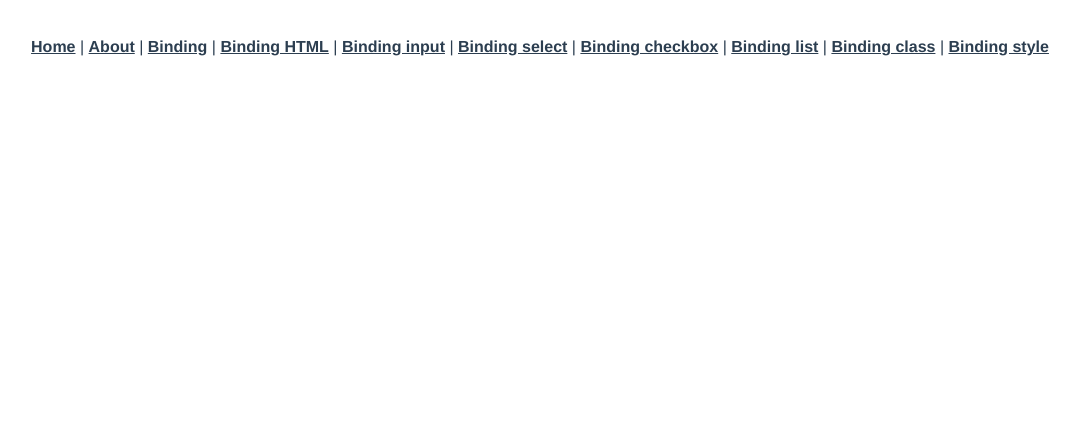
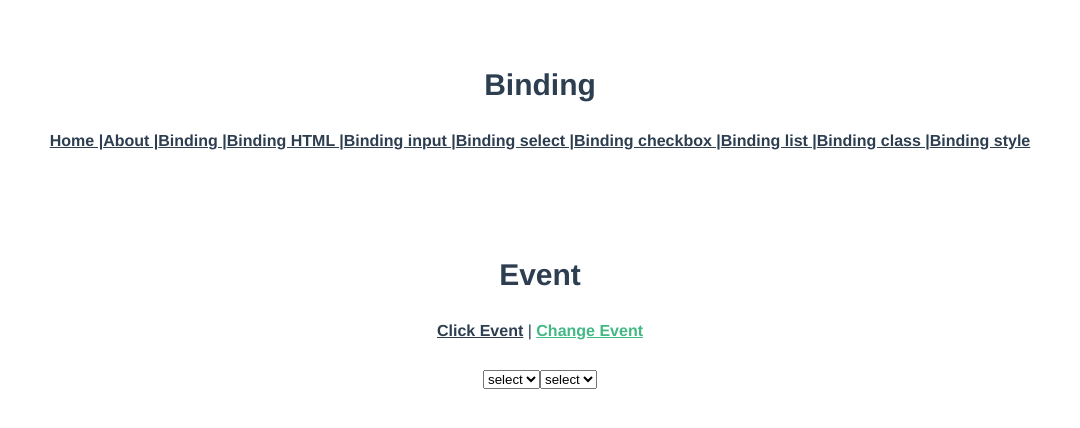
Before and after one commit to Blossssom/vue-study, a Vue app in the folder study-project02/: page /event/change in a window 1280 px wide. Shown: the top 428 px of the page, without its empty margins (100-1180 px from the left). Built offline with nearby package versions, Linux system fonts and the light colour scheme.

Commit message:
[ADD] add event study

```diff
--- a/study-project02/src/App.vue
+++ b/study-project02/src/App.vue
@@ -1,18 +1,43 @@
 <template>
   <nav>
-    <router-link to="/">Home</router-link> |
-    <router-link to="/about">About</router-link> |
-    <router-link to="/databinding/string">Binding</router-link> |
-    <router-link to="/databinding/html">Binding HTML</router-link> |
-    <router-link to="/databinding/input">Binding input</router-link> |
-    <router-link to="/databinding/select">Binding select</router-link> |
-    <router-link to="/databinding/checkbox">Binding checkbox</router-link> |
-    <router-link to="/databinding/list">Binding list</router-link> |
-    <router-link to="/databinding/class">Binding class</router-link> |
-    <router-link to="/databinding/style">Binding style</router-link>
+    <p class="section-name">Binding</p>
+    <router-link
+      v-for="(route, idx) in routerList"
+      :key="route.id"
+      :to="route.to"
+      >{{ route.title }} {{ idx !== routerList.length - 1 ? '|' : '' }}
+    </router-link>
+  </nav>
+  <br />
+  <nav>
+    <p class="section-name">Event</p>
+    <router-link to="/event/click">Click Event</router-link> |
+    <router-link to="/event/change">Change Event</router-link>
   </nav>
   <router-view />
 </template>
+
+<script>
+export default {
+  data() {
+    return {
+      routerList: [
+        { id: 1, to: '/', title: 'Home' },
+        { id: 2, to: '/about', title: 'About' },
+        { id: 3, to: '/databinding/string', title: 'Binding' },
+        { id: 4, to: '/databinding/html', title: 'Binding HTML' },
+        { id: 5, to: '/databinding/input', title: 'Binding input' },
+        { id: 6, to: '/databinding/select', title: 'Binding select' },
+        { id: 7, to: '/databinding/checkbox', title: 'Binding checkbox' },
+        { id: 8, to: '/databinding/list', title: 'Binding list' },
+        { id: 9, to: '/databinding/class', title: 'Binding class' },
+        { id: 10, to: '/databinding/style', title: 'Binding style' }
+      ]
+    }
+  },
+  setup() {}
+}
+</script>
 
 <style>
 #app {
@@ -35,4 +60,9 @@ nav a {
 nav a.router-link-exact-active {
   color: #42b983;
 }
+
+.section-name {
+  font-size: 30px;
+  font-weight: bold;
+}
 </style>
--- a/study-project02/src/router/index.js
+++ b/study-project02/src/router/index.js
@@ -79,6 +79,16 @@ const routes = [
       import(
         /* webpackChunkName: "binding" */ '../views/1_databinding/DataBindingStyleView.vue'
       )
+  },
+  {
+    path: '/event/click',
+    name: 'eventClick',
+    component: () => import(/* webpackChunkName: "event" */ '../views/2_event/EventClickView.vue')
+  },
+  {
+    path: '/event/change',
+    name: 'eventChange',
+    component: () => import(/* webpackChunkName: "event" */ '../views/2_event/EventChangeView.vue')
   }
 ]
 
--- a/study-project02/src/views/1_databinding/DataBindingInputView.vue
+++ b/study-project02/src/views/1_databinding/DataBindingInputView.vue
@@ -11,11 +11,12 @@
     <img :src="imgSrc" alt="sparkle img"> -->
     <br />
 
-    <input type="text" v-model="disabledText">
+    <input type="text" v-model="disabledText" />
     <button :disabled="disabledText === ''">search</button>
   </div>
 </template>
 <script>
+import { onMounted } from '@vue/runtime-core'
 export default {
   name: 'bindingInput',
   components: {},
@@ -25,14 +26,17 @@ export default {
       userId: '',
       num1: 0,
       num2: 0,
-      imgSrc: 'https://img1.daumcdn.net/thumb/R1280x0.fjpg/?fname=http://t1.daumcdn.net/brunch/service/user/174x/image/pye3SMRLg7SSRbNzsolx25cyu9U.JPG',
+      imgSrc:
+        'https://img1.daumcdn.net/thumb/R1280x0.fjpg/?fname=http://t1.daumcdn.net/brunch/service/user/174x/image/pye3SMRLg7SSRbNzsolx25cyu9U.JPG',
       disabledText: ''
     }
   },
-  setup() { },
-  created() { },
-  mounted() { },
-  unmounted() { },
+  setup() {
+    onMounted(() => console.log('mount in DataBindingInputView'))
+  },
+  created() {},
+  mounted() {},
+  unmounted() {},
   methods: {
     clickHandler() {
       console.log(this.userId)
--- /dev/null
+++ b/study-project02/src/views/2_event/EventChangeView.vue
@@ -0,0 +1,54 @@
+<template>
+  <div>
+    <select name="" id="" @change="(e) => changeCity(e)">
+      <option value="">select</option>
+      <option :key="city.id" :value="city.cityCode" v-for="city in cityList">
+        {{ city.title }}
+      </option>
+    </select>
+    <select name="" id="">
+      <option value="">select</option>
+      <option
+        :key="dong.id"
+        :value="dong.cityCode"
+        v-for="dong in filterDongList"
+      >
+        {{ dong.dongTitle }}
+      </option>
+    </select>
+  </div>
+</template>
+
+<script>
+export default {
+  data() {
+    return {
+      cityList: [
+        { id: 1, cityCode: '02', title: '서울' },
+        { id: 2, cityCode: '031', title: '경기' },
+        { id: 3, cityCode: '064', title: '제주' }
+      ],
+      dongList: [
+        { id: 1, cityCode: '02', dongCode: '1', dongTitle: '서울 1동' },
+        { id: 2, cityCode: '02', dongCode: '2', dongTitle: '서울 2동' },
+        { id: 3, cityCode: '02', dongCode: '3', dongTitle: '서울 3동' },
+        { id: 4, cityCode: '031', dongCode: '1', dongTitle: '산본 1동' },
+        { id: 5, cityCode: '031', dongCode: '2', dongTitle: '산본 2동' },
+        { id: 6, cityCode: '064', dongCode: '1', dongTitle: '애월 1동' },
+        { id: 7, cityCode: '064', dongCode: '2', dongTitle: '애월 2동' }
+      ],
+      filterDongList: [],
+      selectedCity: ''
+    }
+  },
+  methods: {
+    changeCity(event) {
+      this.filterDongList = this.dongList.filter(
+        (v) => v.cityCode === event.target.value
+      )
+    }
+  }
+}
+</script>
+
+<style></style>
--- /dev/null
+++ b/study-project02/src/views/2_event/EventClickView.vue
@@ -0,0 +1,23 @@
+<template>
+  <div>
+    <button @click="increaseCounter">Add 1</button>
+    <p>{{ counter }}</p>
+  </div>
+</template>
+
+<script>
+export default {
+  data() {
+    return {
+      counter: 0
+    }
+  },
+  methods: {
+    increaseCounter() {
+      this.counter += 1
+    }
+  }
+}
+</script>
+
+<style></style>
```
Also changed, not shown: 1 other file (tests, documents, lock files or other folders).
